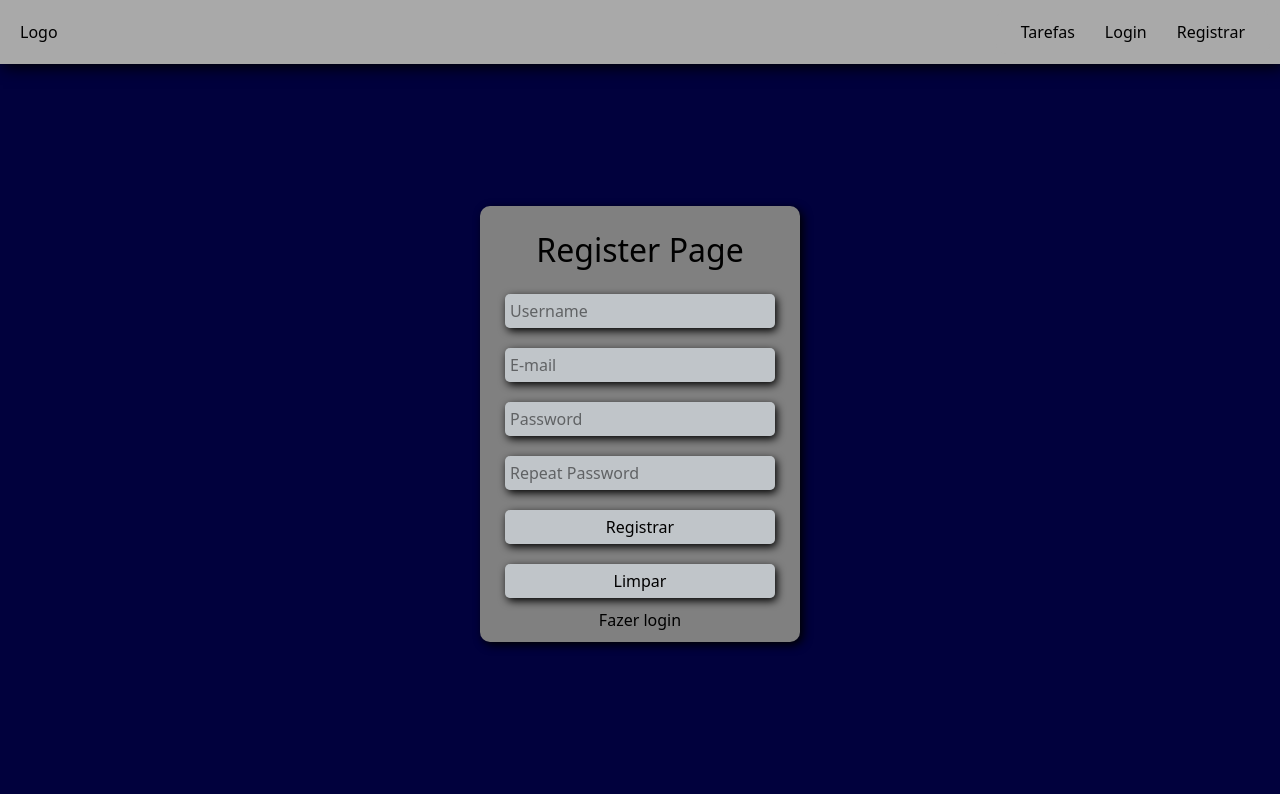
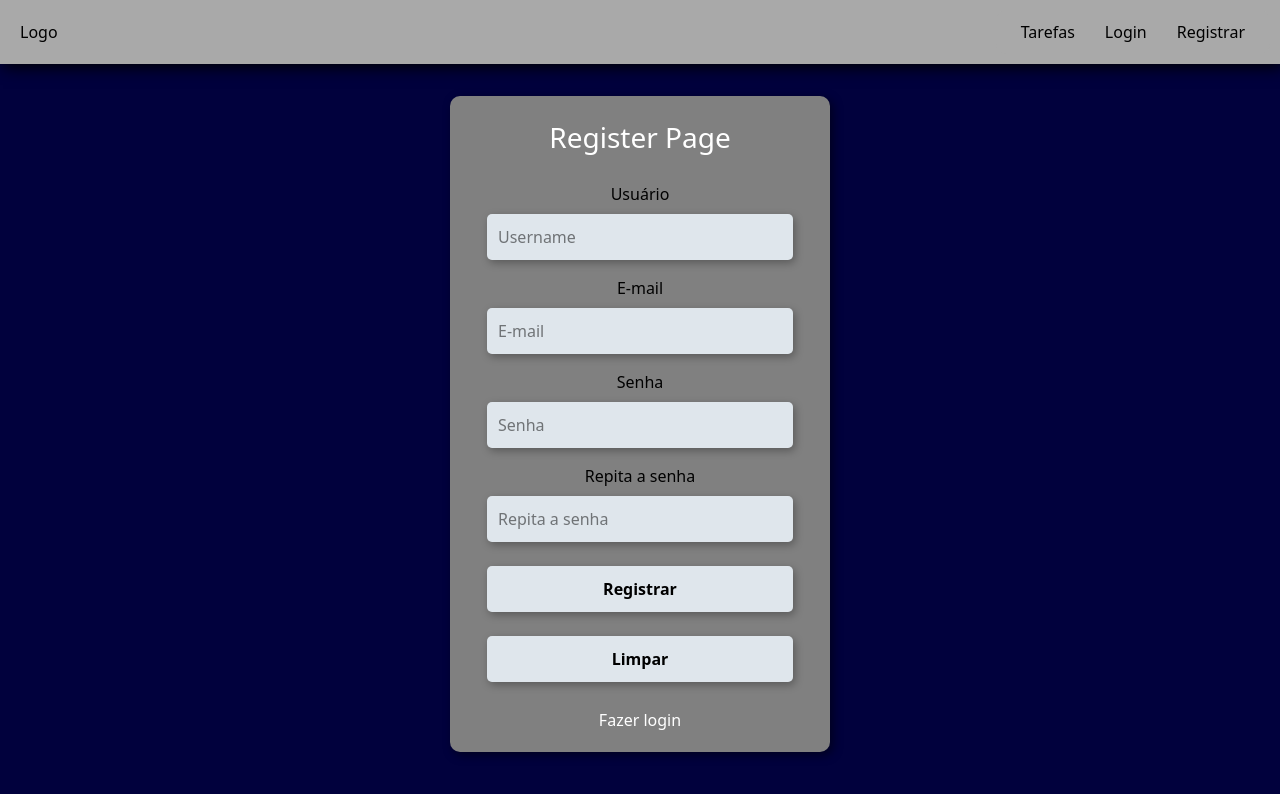
Before and after one commit to JorgeLucasPinheiro98/ToDoList, a React (Vite) app in the folder frontend/: page / in a window 1280 px wide. Both pictures are taken after a click on the link "Registrar". Shown: the top 794 px of the page. Built offline with nearby package versions, Linux system fonts and the light colour scheme.

Commit message:
criado a pagina register e os dados necessários para validar no front

```diff
--- a/frontend/src/pages/login/index.tsx
+++ b/frontend/src/pages/login/index.tsx
@@ -6,7 +6,7 @@ interface IFormInputLogin {
     password: string
 }
 
-interface IFormErrors {
+interface IFormErrorsLogin {
     userName?: string
     password?: string
 }
@@ -17,7 +17,7 @@ export function Login() {
         password: ""
     })
 
-    const [errors, setErrors] = useState<IFormErrors>({})
+    const [errors, setErrors] = useState<IFormErrorsLogin>({})
 
     function handleChange(e: ChangeEvent<HTMLInputElement>) {
         const {name, value} = e.target
@@ -26,7 +26,7 @@ export function Login() {
             [name]: value
         }))
 
-        if(errors[name as keyof IFormErrors]) {
+        if(errors[name as keyof IFormErrorsLogin]) {
             setErrors((prev) => ({
                 ...prev,
                 [name]: undefined
@@ -37,7 +37,7 @@ export function Login() {
 
     function handleSubmit (e: FormEvent<HTMLFormElement>) {
         e.preventDefault();
-        const newErrors: IFormErrors = {}
+        const newErrors: IFormErrorsLogin = {}
 
         if(!formData.userName.trim()) {
             newErrors.userName = "O nome do Usuário é obrigatótio"
@@ -53,6 +53,15 @@ export function Login() {
         }
 
         console.log("Dados validados e prontos para envio:", formData)
+        clearValues()
+    }
+
+    function clearValues() {
+        setFormData({
+            userName: "",
+            password: "",
+        })
+        setErrors({})
     }
 
 
--- a/frontend/src/pages/register/index.tsx
+++ b/frontend/src/pages/register/index.tsx
@@ -1,21 +1,154 @@
+import { useState, type ChangeEvent, type FormEvent } from "react"
 import style from "./style.module.css"
 
+interface IFormInputRegister {
+    userName: string
+    email: string
+    password: string
+    repPassword: string
+}
+
+interface IFormErrorsRegister {
+    userName?: string
+    email?: string
+    password?: string
+    repPassword?: string
+}
+
 export function Register() {
+    const [formData, setFormData] = useState<IFormInputRegister>({
+        userName: "",
+        email: "",
+        password: "",
+        repPassword: ""
+    })
+
+    const [errors, setErrors] = useState<IFormErrorsRegister>({})
+
+    function handleChange(e: ChangeEvent<HTMLInputElement>) {
+        const { name, value } = e.target
+        setFormData((prev) => ({ ...prev, [name]: value }))
+
+        if (errors[name as keyof IFormErrorsRegister]) {
+            setErrors((prev) => ({ ...prev, [name]: undefined }))
+        }
+    }
+
+    function handleSubmit(e: FormEvent<HTMLFormElement>) {
+        e.preventDefault()
+        const newErrors: IFormErrorsRegister = {}
+
+        if (!formData.userName.trim()) {
+            newErrors.userName = "O nome de usuário é obrigatório."
+        } else if (formData.userName.trim().length < 4) {
+            newErrors.userName = "O nome deve ter pelo menos 4 caracteres."
+        }
+
+        if (!formData.email.trim()) {
+            newErrors.email = "O e-mail é obrigatório."
+        } else if (!/\S+@\S+\.\S+/.test(formData.email)) {
+            newErrors.email = "Insira um e-mail válido."
+        }
+
+        if (!formData.password) {
+            newErrors.password = "A senha é obrigatória."
+        } else if (formData.password.length < 4) {
+            newErrors.password = "A senha deve ter pelo menos 4 caracteres."
+        }
+
+        if (formData.password !== formData.repPassword) {
+            newErrors.repPassword = "As senhas não coincidem."
+        }
+
+        if (Object.keys(newErrors).length > 0) {
+            setErrors(newErrors)
+            return
+        }
+
+        console.log("Dados validados e prontos para envio:", formData)
+        clearValues()
+    }
+
+    function clearValues() {
+        setFormData({
+            userName: "",
+            email: "",
+            password: "",
+            repPassword: ""
+        })
+        setErrors({})
+    }
+
     return (
         <div className={style.container}>
-            <form action="" className={style.formRegister}>
+            <form onSubmit={handleSubmit} className={style.formRegister} noValidate>
                 <h1 className={style.textRegister}>Register Page</h1>
-                <label htmlFor="inputName"></label>
-                <input type="text" placeholder="Username" name="inputName" className={style.elementsForm}/>
-                <label htmlFor="inputEmail"></label>
-                <input type="text" placeholder="E-mail" name="inputEmail" className={style.elementsForm}/>
-                <label htmlFor="inputPassword"></label>
-                <input type="text" placeholder="Password" name="inputPassword" className={style.elementsForm}/>
-                <label htmlFor="repInputPassword"></label>
-                <input type="text" placeholder="Repeat Password" name="repeatInputPassword" className={style.elementsForm}/>
-                <button className={style.elementsForm}>Registrar</button>
-                <button className={style.elementsForm}>Limpar</button>
-                <a href="#">Fazer login</a>
+
+                <div className={style.inputGroup}>
+                    <label htmlFor="userName">Usuário</label>
+                    <input
+                        id="userName"
+                        type="text"
+                        placeholder="Username"
+                        name="userName"
+                        className={`${style.elementsForm} ${errors.userName ? style.inputError : ""}`}
+                        value={formData.userName}
+                        onChange={handleChange}
+                    />
+                    {errors.userName && <span className={style.errorMessage}>{errors.userName}</span>}
+                </div>
+
+                <div className={style.inputGroup}>
+                    <label htmlFor="email">E-mail</label>
+                    <input
+                        id="email"
+                        type="email"
+                        placeholder="E-mail"
+                        name="email"
+                        className={`${style.elementsForm} ${errors.email ? style.inputError : ""}`}
+                        value={formData.email}
+                        onChange={handleChange}
+                    />
+                    {errors.email && <span className={style.errorMessage}>{errors.email}</span>}
+                </div>
+
+                <div className={style.inputGroup}>
+                    <label htmlFor="password">Senha</label>
+                    <input
+                        id="password"
+                        type="password"
+                        placeholder="Senha"
+                        name="password"
+                        className={`${style.elementsForm} ${errors.password ? style.inputError : ""}`}
+                        value={formData.password}
+                        onChange={handleChange}
+                    />
+                    {errors.password && <span className={style.errorMessage}>{errors.password}</span>}
+                </div>
+
+                <div className={style.inputGroup}>
+                    <label htmlFor="repPassword">Repita a senha</label>
+                    <input
+                        id="repPassword"
+                        type="password"
+                        placeholder="Repita a senha"
+                        name="repPassword"
+                        className={`${style.elementsForm} ${errors.repPassword ? style.inputError : ""}`}
+                        value={formData.repPassword}
+                        onChange={handleChange}
+                    />
+                    {errors.repPassword && <span className={style.errorMessage}>{errors.repPassword}</span>}
+                </div>
+
+                <button className={style.elementsForm} type="submit">
+                    Registrar
+                </button>
+
+                <button className={style.elementsForm} type="button" onClick={clearValues}>
+                    Limpar
+                </button>
+
+                <a href="#" className={style.link}>Fazer login</a>
             </form>
         </div>
     )
--- a/frontend/src/pages/register/style.module.css
+++ b/frontend/src/pages/register/style.module.css
@@ -1,36 +1,78 @@
 .container {
     background-color: gray;
-    width: 40vh;
+    width: 100%;
+    max-width: 380px;
     border-radius: 10px;
-    box-shadow: 3px 3px 10px black;
-
+    box-shadow: 3px 3px 10px rgba(0, 0, 0, 0.5);
+    padding: 20px;
+    box-sizing: border-box;
 }
 
 .formRegister {
-    height: 100%;
     display: flex;
     flex-direction: column;
     align-items: center;
     justify-content: center;
-    margin: 10px;
+    gap: 0.5rem;
+    width: 100%;
+}
 
+.inputGroup {
+    width: 100%;
+    display: flex;
+    flex-direction: column;
+    align-items: center;
 }
 
 .textRegister {
     text-align: center;
-    margin: 10px;
-    font-size: xx-large;
+    margin-bottom: 1rem;
+    font-size: 1.75rem;
+    color: #fff;
 }
 
-.elementsForm{
+.elementsForm {
     width: 90%;
-    margin: 10px;
-    background-color: rgba(240, 248, 255, 0.575);
+    margin: 8px 0;
+    background-color: rgba(240, 248, 255, 0.85);
     border-radius: 5px;
-    padding: 5px;
-    box-shadow: 2px 3px 9px black;
+    padding: 10px;
+    border: 1px solid transparent;
+    box-shadow: 2px 3px 9px rgba(0, 0, 0, 0.3);
+    outline: none;
+    box-sizing: border-box;
+}
+
+button.elementsForm {
+    cursor: pointer;
+    font-weight: bold;
+    transition: filter 0.2s;
+}
+
+button.elementsForm:hover {
+    filter: brightness(0.9);
 }
 
 .link {
     text-align: center;
+    margin-top: 10px;
+    color: #fff;
+    text-decoration: none;
 }
+
+.link:hover {
+    text-decoration: underline;
+}
+
+.inputError {
+    border: 1.5px solid #d32f2f !important;
+    background-color: #fff5f5;
+}
+
+.errorMessage {
+    color: #ffcdd2;
+    font-size: 0.85rem;
+    width: 90%;
+    text-align: left;
+    margin-top: -4px;
+}
```
